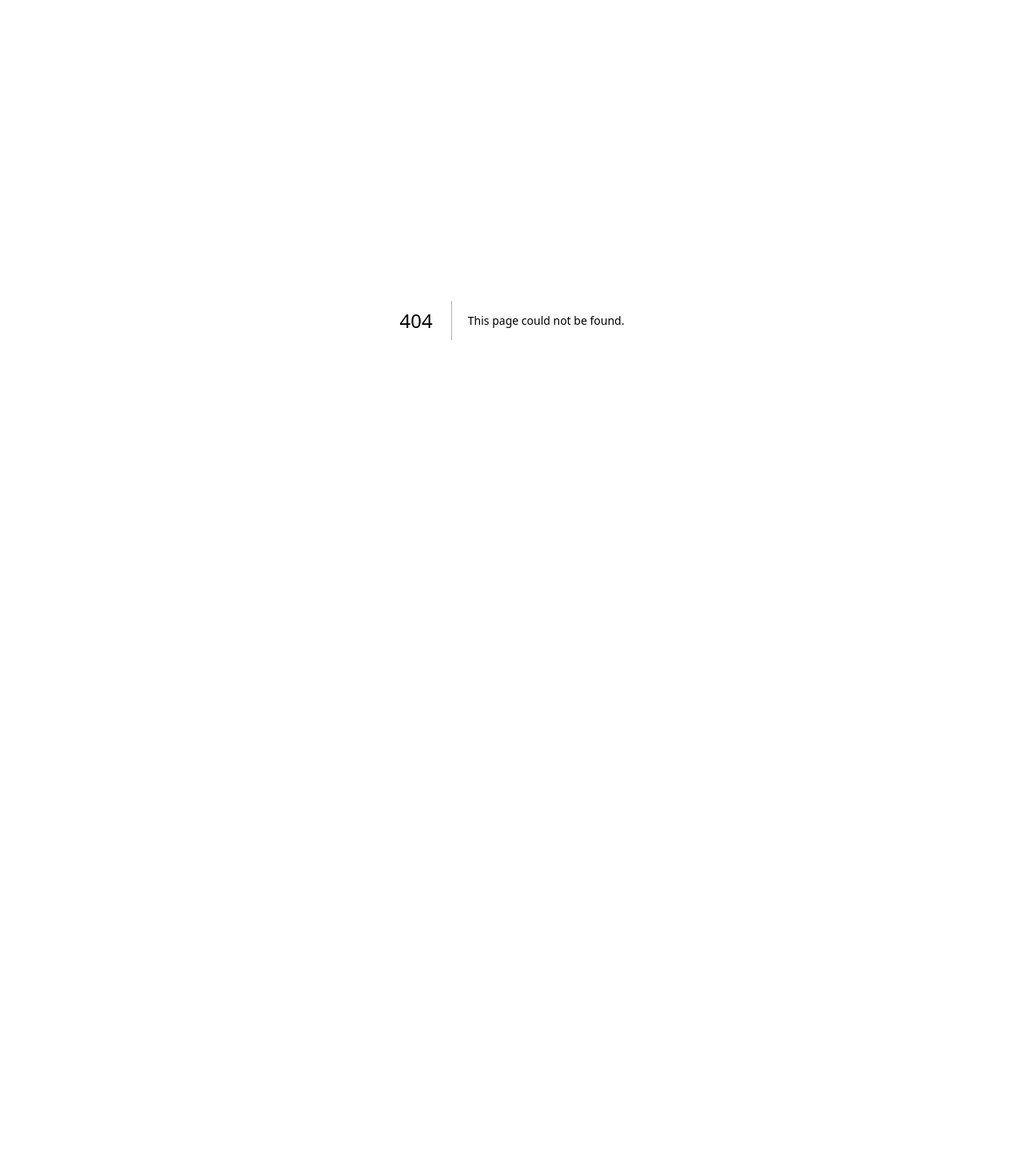
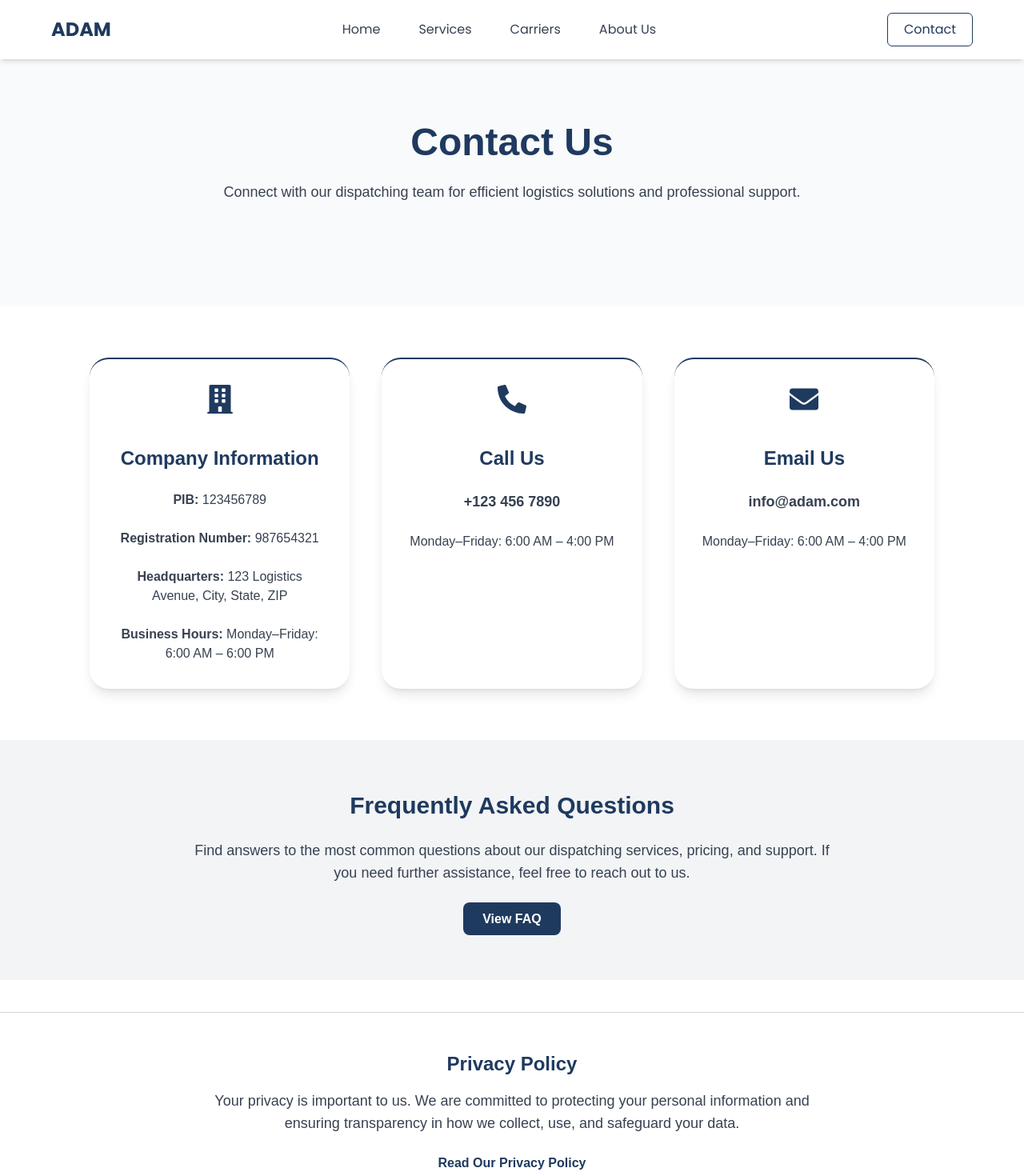
Before and after one commit to VasicNikola98/adam-portfolio, a Next.js app: page /contact in a window 1280 px wide. Before the commit this address had no page. Shown: the top 1470 px of the page at 80% size. Before the commit the page ends 800 px from the top, so only its background shows below. Built offline with nearby package versions, Linux system fonts and the light colour scheme.

Commit message:
Added Contact Us and mailto/tel everywhere

```diff
--- a/src/app/carriers/page.tsx
+++ b/src/app/carriers/page.tsx
@@ -8,12 +8,7 @@ const Carriers = () => {
   return (
     <>
       <Header />
-      <section className="py-20 bg-gray-50 text-gray-900 shadow-md text-center relative overflow-hidden">
-        <div className="absolute inset-0 flex justify-center items-center -z-10 pointer-events-none">
-          <div className="absolute top-16 left-10 w-[50%] h-[2px] bg-[#1f3a5f] opacity-20 transform rotate-45 blur-sm"></div>
-          <div className="absolute bottom-16 right-10 w-[40%] h-[2px] bg-[#1f3a5f] opacity-20 transform rotate-135 blur-sm"></div>
-          <div className="absolute bottom-24 right-28 w-72 h-[2px] bg-[#1f3a5f] opacity-15"></div>
-        </div>
+      <section className="py-20 bg-gray-50 text-gray-900 text-center relative overflow-hidden">
         <div className="container mx-auto px-6 md:px-12 relative z-10">
           <h2 className="text-5xl font-extrabold text-[#1f3a5f] mb-6">
             Partner With Us
@@ -64,10 +59,13 @@ const Carriers = () => {
           </h3>
           <p className="text-lg text-gray-700 leading-relaxed mb-6">
             Sign up to become a carrier partner by contacting us at
-            <span className="text-[#1f3a5f] font-semibold">
+            <a
+              href="mailto:info@adam.com"
+              className="text-[#1f3a5f] font-semibold"
+            >
               {" "}
-              carriers@dispatchservices.com
-            </span>
+              info@adam.com
+            </a>
             . We look forward to working with you!
           </p>
           <FaShippingFast className="text-5xl text-[#1f3a5f] mx-auto mb-4" />
--- /dev/null
+++ b/src/app/contact/page.tsx
@@ -0,0 +1,122 @@
+import Header from "../components/Header";
+import Footer from "../components/Footer";
+import { FaPhoneAlt, FaEnvelope, FaBuilding } from "react-icons/fa";
+
+const Contact = () => {
+  return (
+    <>
+      <Header />
+      <section className="py-20 bg-gray-50 text-gray-900 text-center relative overflow-hidden">
+        <div className="container mx-auto px-6 md:px-12 relative z-10">
+          <h2 className="text-5xl font-extrabold text-[#1f3a5f] mb-6">
+            Contact Us
+          </h2>
+          <p className="text-lg text-gray-700 leading-relaxed mb-12 max-w-3xl mx-auto">
+            Connect with our dispatching team for efficient logistics solutions
+            and professional support.
+          </p>
+        </div>
+      </section>
+
+      <section className="py-16 bg-white text-gray-900">
+        <div className="container mx-auto px-6 md:px-12 max-w-6xl grid grid-cols-1 md:grid-cols-3 gap-10 text-center">
+          <div className="bg-white p-8 rounded-3xl shadow-lg hover:shadow-2xl transform transition-all duration-300 ease-in-out hover:scale-105 flex flex-col items-center space-y-6 w-full md:w-[100%] border-t-2 border-[#1f3a5f]">
+            <FaBuilding className="text-4xl text-[#1f3a5f] mb-4 mx-auto" />
+            <h3 className="text-2xl font-semibold text-[#1f3a5f] mb-4">
+              Company Information
+            </h3>
+            <p className="text-gray-700">
+              <strong>PIB:</strong> 123456789
+            </p>
+            <p className="text-gray-700">
+              <strong>Registration Number:</strong> 987654321
+            </p>
+            <p className="text-gray-700">
+              <strong>Headquarters:</strong> 123 Logistics Avenue, City, State,
+              ZIP
+            </p>
+            <p className="text-gray-700">
+              <strong>Business Hours:</strong> Monday–Friday: 6:00 AM – 6:00 PM
+            </p>
+          </div>
+
+          <div className="bg-white p-8 rounded-3xl shadow-lg hover:shadow-2xl transform transition-all duration-300 ease-in-out hover:scale-105 flex flex-col items-center space-y-6 w-full md:w-[100%] border-t-2 border-[#1f3a5f]">
+            <FaPhoneAlt className="text-4xl text-[#1f3a5f] mb-4 mx-auto" />
+            <h3 className="text-2xl font-semibold text-[#1f3a5f] mb-4">
+              Call Us
+            </h3>
+            <a
+              href="tel:+1234567890"
+              className="text-lg text-gray-700 font-bold hover:underline"
+            >
+              +123 456 7890
+            </a>
+
+            <p className="text-gray-700 mt-2">
+              Monday–Friday: 6:00 AM – 4:00 PM
+            </p>
+          </div>
+
+          <div className="bg-white p-8 rounded-3xl shadow-lg hover:shadow-2xl transform transition-all duration-300 ease-in-out hover:scale-105 flex flex-col items-center space-y-6 w-full md:w-[100%] border-t-2 border-[#1f3a5f]">
+            <FaEnvelope className="text-4xl text-[#1f3a5f] mb-4 mx-auto" />
+            <h3 className="text-2xl font-semibold text-[#1f3a5f] mb-4">
+              Email Us
+            </h3>
+            <a
+              href="mailto:info@adam.com"
+              className="text-lg text-gray-700 font-bold hover:underline"
+            >
+              info@adam.com
+            </a>
+
+            <p className="text-gray-700 mt-2">
+              Monday–Friday: 6:00 AM – 4:00 PM
+            </p>
+          </div>
+        </div>
+      </section>
+
+      <section className="py-16 bg-gray-100 text-gray-900 text-center">
+        <div className="container mx-auto px-6 md:px-12 max-w-4xl">
+          <h3 className="text-3xl font-bold text-[#1f3a5f] mb-6">
+            Frequently Asked Questions
+          </h3>
+          <p className="text-lg text-gray-700 mb-8">
+            Find answers to the most common questions about our dispatching
+            services, pricing, and support. If you need further assistance, feel
+            free to reach out to us.
+          </p>
+          <a
+            href="/faq"
+            className="bg-[#1f3a5f] text-white font-semibold px-6 py-3 rounded-lg hover:bg-[#163256] transition duration-300"
+          >
+            View FAQ
+          </a>
+        </div>
+      </section>
+
+      <section className="py-12 bg-white text-gray-900 text-center border-t border-gray-300 mt-10">
+        <div className="container mx-auto px-6 md:px-12 max-w-4xl">
+          <h3 className="text-2xl font-bold text-[#1f3a5f] mb-4">
+            Privacy Policy
+          </h3>
+          <p className="text-lg text-gray-700 mb-6">
+            Your privacy is important to us. We are committed to protecting your
+            personal information and ensuring transparency in how we collect,
+            use, and safeguard your data.
+          </p>
+          <a
+            href="/privacy-policy"
+            className="text-[#1f3a5f] font-semibold hover:underline"
+          >
+            Read Our Privacy Policy
+          </a>
+        </div>
+      </section>
+
+      <Footer />
+    </>
+  );
+};
+
+export default Contact;
--- /dev/null
+++ b/src/app/faq/page.tsx
@@ -0,0 +1,82 @@
+"use client";
+
+import { useState } from "react";
+import Header from "../components/Header";
+import Footer from "../components/Footer";
+import { FaChevronDown } from "react-icons/fa";
+
+const faqs = [
+  {
+    question: "What services does Adam Dispatch offer?",
+    answer:
+      "We provide professional dispatching services, connecting carriers with quality freight opportunities and ensuring seamless logistics management.",
+  },
+  {
+    question: "How can I become a carrier partner?",
+    answer:
+      "You can join our network by contacting us at info@adamdispatch.com or calling +1 (555) 123-4567. We’ll guide you through the onboarding process.",
+  },
+  {
+    question: "What are the working hours of Adam Dispatch?",
+    answer:
+      "Our dispatch team is available 24/7 to support your logistics needs and ensure smooth operations.",
+  },
+  {
+    question: "How do I get paid as a carrier?",
+    answer:
+      "Payments are processed reliably and on time, according to our agreement with carriers. For payment-related inquiries, contact our finance team.",
+  },
+];
+
+const Faq = () => {
+  const [openIndex, setOpenIndex] = useState<number | null>(null);
+
+  const toggleFaq = (index: number) => {
+    setOpenIndex(openIndex === index ? null : index);
+  };
+
+  return (
+    <>
+      <Header />
+      <section className="py-20 bg-gray-50 text-gray-900 shadow-md text-center">
+        <div className="container mx-auto px-6 md:px-12">
+          <h2 className="text-5xl font-extrabold text-[#1f3a5f] mb-6">
+            Frequently Asked Questions
+          </h2>
+          <p className="text-lg text-gray-700 leading-relaxed mb-12 max-w-3xl mx-auto">
+            Find answers to the most common questions about Adam Dispatch
+            services.
+          </p>
+        </div>
+      </section>
+
+      {/* FAQ Section */}
+      <section className="py-16 bg-white text-gray-900">
+        <div className="container mx-auto px-6 md:px-12 max-w-3xl">
+          {faqs.map((faq, index) => (
+            <div key={index} className="border-b border-gray-300 pb-4 mb-4">
+              <button
+                className="w-full flex justify-between items-center text-left text-lg font-semibold text-[#1f3a5f] py-4 focus:outline-none"
+                onClick={() => toggleFaq(index)}
+              >
+                {faq.question}
+                <FaChevronDown
+                  className={`transition-transform duration-300 ${openIndex === index ? "rotate-180" : ""}`}
+                />
+              </button>
+              {openIndex === index && (
+                <p className="text-gray-700 text-md leading-relaxed">
+                  {faq.answer}
+                </p>
+              )}
+            </div>
+          ))}
+        </div>
+      </section>
+
+      <Footer />
+    </>
+  );
+};
+
+export default Faq;
--- a/src/app/services/page.tsx
+++ b/src/app/services/page.tsx
@@ -78,13 +78,15 @@ const Services = () => {
           <div className="flex flex-col md:flex-row justify-center items-center gap-6">
             <div className="flex items-center gap-3 bg-white p-4 rounded-xl shadow-md border border-[#3b5a85]">
               <FaPhoneAlt className="text-2xl text-[#1f3a5f]" />
-              <span className="text-lg text-gray-800">(123) 456-7890</span>
+              <a href="tel:+1234567890" className="text-lg text-gray-800">
+                (123) 456-7890
+              </a>
             </div>
             <div className="flex items-center gap-3 bg-white p-4 rounded-xl shadow-md border border-[#3b5a85]">
               <FaEnvelope className="text-2xl text-[#1f3a5f]" />
-              <span className="text-lg text-gray-800">
-                info@dispatchservices.com
-              </span>
+              <a href="mailto:info@adam.com" className="text-lg text-gray-800">
+                info@adam.com
+              </a>
             </div>
           </div>
         </div>
```
